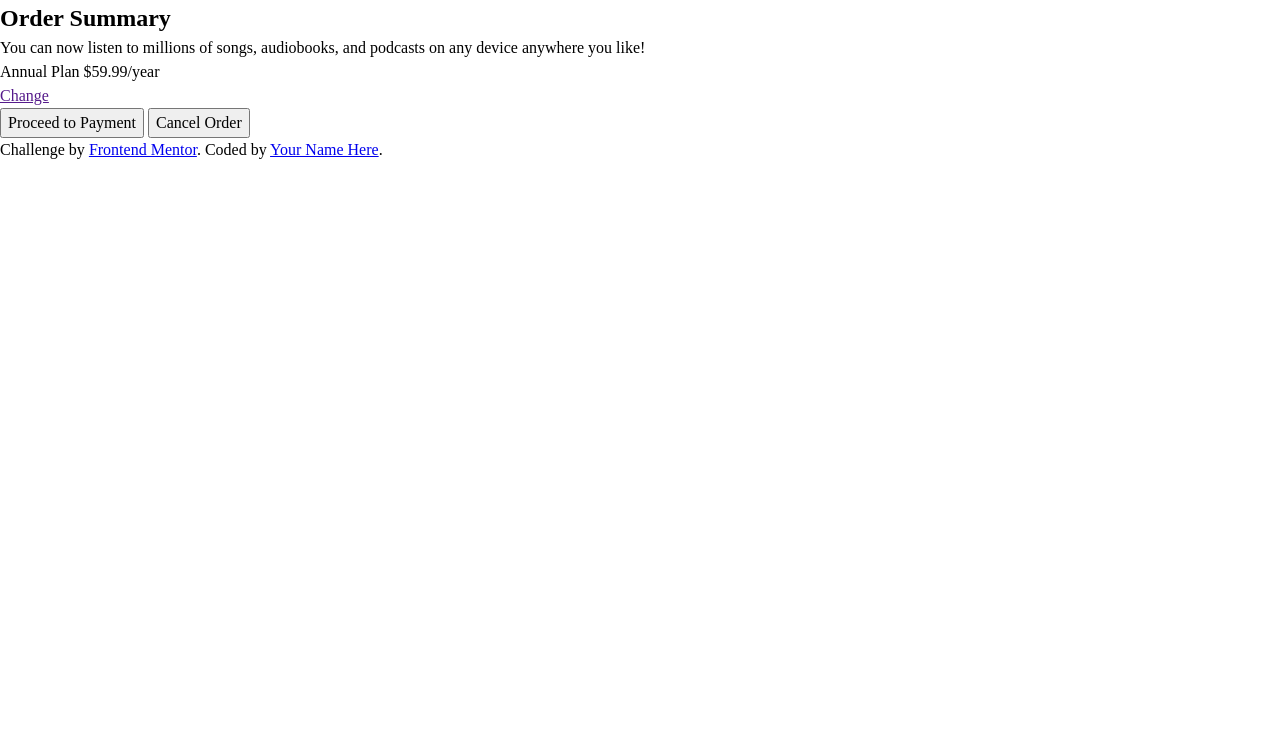
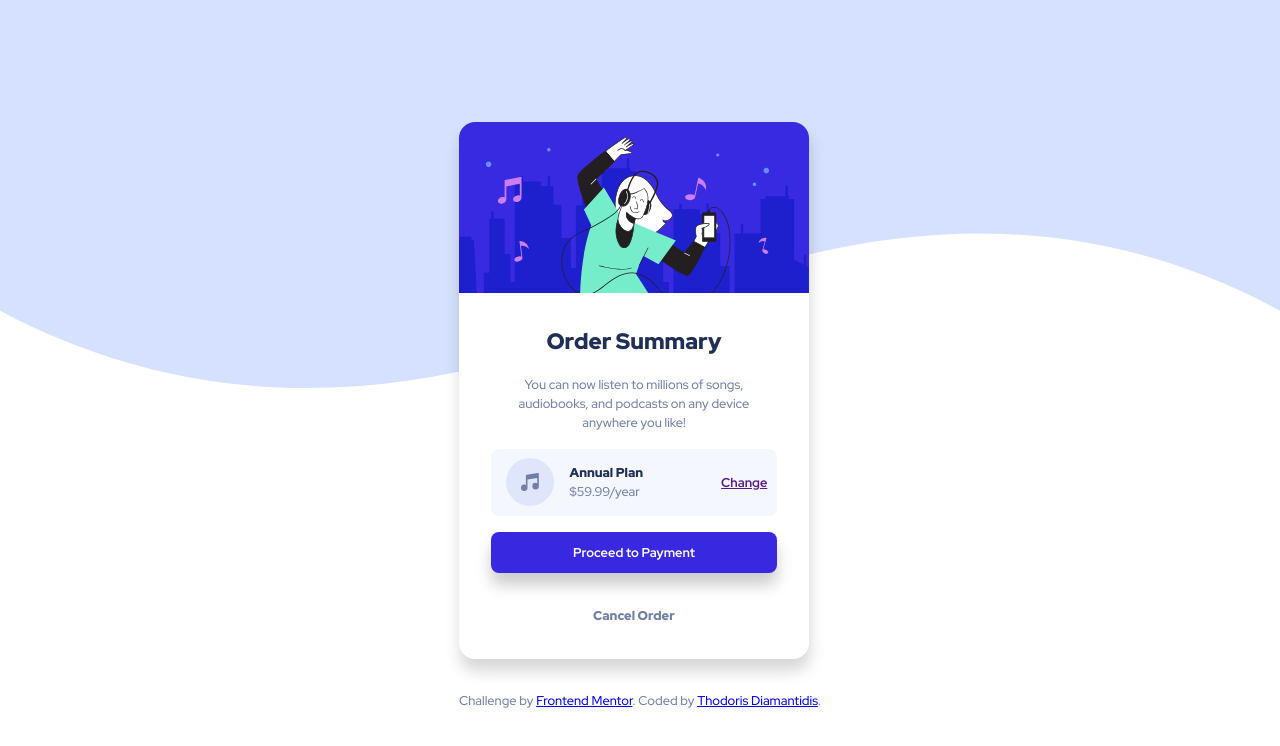
Before and after one commit to Thodoris-Diamantidis/order-summary-component, a plain HTML site: page index.html in a window 1280 px wide. Drawn offline with Linux system fonts and the light colour scheme.

Commit message:
finished with styling

```diff
--- a/index.html
+++ b/index.html
@@ -25,17 +25,31 @@
   <body>
     <main>
       <article class="order">
-        <h1 order__title>Order Summary</h1>
-        <p class="order__descr">
-          You can now listen to millions of songs, audiobooks, and podcasts on
-          any device anywhere you like!
-        </p>
-        <div class="order_plan">
-          <div class="order_plandetails">Annual Plan $59.99/year</div>
-          <a href="">Change</a>
+        <img
+          class="order__img"
+          src="./images/illustration-hero.svg"
+          alt="illustration-hero image"
+        />
+        <div class="order__content">
+          <h1 class="order__title">Order Summary</h1>
+          <p class="order__descr">
+            You can now listen to millions of songs, audiobooks, and podcasts on
+            any device anywhere you like!
+          </p>
+          <div class="order__plan">
+            <img
+              class="order__icon"
+              src="./images/icon-music.svg"
+              alt="An icon of a note"
+            />
+            <div class="order__plandetails">
+              <span>Annual Plan</span> $59.99/year
+            </div>
+            <a href="">Change</a>
+          </div>
+          <button class="btn__proceed">Proceed to Payment</button>
+          <button class="btn__cancel">Cancel Order</button>
         </div>
-        <button class="button">Proceed to Payment</button>
-        <button class="button">Cancel Order</button>
       </article>
     </main>
 
@@ -43,7 +57,12 @@
       Challenge by
       <a href="https://www.frontendmentor.io?ref=challenge" target="_blank"
         >Frontend Mentor</a
-      >. Coded by <a href="#">Your Name Here</a>.
+      >. Coded by
+      <a
+        href="https://thodoris-diamantidis-portfolio.netlify.app/"
+        target="_blank"
+        >Thodoris Diamantidis</a
+      >.
     </div>
   </body>
 </html>
--- a/style.css
+++ b/style.css
@@ -3,9 +3,12 @@
   --clr-primary-paleblue-200: hsl(225, 100%, 94%);
   --clr-primary-brightblue-600: hsl(245, 75%, 52%);
 
+  --clr-primary-brightblue-200: hsla(245, 68%, 52%, 0.7);
+
   --clr-neutral-paleblue-100: hsl(225, 100%, 98%);
   --clr-neutral-desaturatedblue-300: hsl(224, 23%, 55%);
   --clr-neutral-darkblue-700: hsl(223, 47%, 23%);
+  --clr-neutral-white-100: hsl(0, 0%, 100%);
 
   /* Font Family */
   --ff-base: "Red Hat Display", sans-serif;
@@ -80,3 +83,129 @@ h5,
 h6 {
   overflow-wrap: break-word;
 }
+
+/* Attribution */
+.attribution {
+  margin-top: 2rem;
+}
+
+/* General Styling */
+body {
+  font-family: var(--ff-base);
+  font-weight: var(--fw-regular);
+  font-size: 0.9rem;
+  color: var(--clr-neutral-desaturatedblue-300);
+
+  background-image: url("./images/pattern-background-mobile.svg");
+  background-size: contain;
+  object-fit: fill;
+  background-repeat: no-repeat;
+
+  min-height: 100dvh;
+  display: grid;
+  place-content: center;
+  margin: 1rem;
+}
+
+/* When screensize is bigger than 600 change bg-image */
+@media (min-width: 600px) {
+  body {
+    background-image: url("./images/pattern-background-desktop.svg");
+    font-size: 0.8rem;
+  }
+}
+
+/* Button */
+.btn__proceed {
+  cursor: pointer;
+  background-color: var(--clr-primary-brightblue-600);
+  border: none;
+  padding: 0.7rem;
+  color: var(--clr-neutral-white-100);
+  border-radius: 0.5rem;
+  box-shadow: 0px 12px 15px 0 rgba(0 0 0/20%);
+  font-weight: var(--fw-bold);
+  margin-bottom: 1rem;
+}
+
+/* On hover/focus effect */
+.btn__proceed:is(:hover, :focus) {
+  background-color: var(--clr-primary-brightblue-200);
+}
+
+.btn__cancel {
+  cursor: pointer;
+  background-color: transparent;
+  border: none;
+  font-weight: var(--fw-extrabold);
+  color: var(--clr-neutral-desaturatedblue-300);
+}
+
+/* On hover/focus effect */
+.btn__cancel:is(:hover, :focus) {
+  color: black;
+}
+
+/* Order styling */
+.order {
+  --content-padding: 2rem;
+  --content-spacing: 1rem;
+
+  display: grid;
+  background-color: var(--clr-neutral-white-100);
+  border-radius: 1rem;
+  max-width: 350px;
+
+  box-shadow: 1px 12px 15px 0px rgba(0 0 0/ 16%);
+}
+
+.order__img {
+  border-top-left-radius: 1rem;
+  border-top-right-radius: 1rem;
+}
+
+.order__content {
+  padding: var(--content-padding);
+  display: grid;
+  gap: var(--content-spacing);
+  overflow: hidden;
+}
+
+.order__title {
+  color: var(--clr-neutral-darkblue-700);
+  text-align: center;
+  font-size: 1.4rem;
+  font-weight: var(--fw-extrabold);
+}
+
+.order__descr {
+  text-align: center;
+}
+
+.order__plan {
+  display: flex;
+  justify-content: center;
+  align-items: center;
+  padding: 0.6rem;
+  gap: var(--content-spacing);
+  background-color: var(--clr-neutral-paleblue-100);
+  border-radius: 0.5rem;
+}
+
+.order__icon {
+  margin-left: 5px;
+}
+
+.order__plandetails > span {
+  color: var(--clr-neutral-darkblue-700);
+  font-weight: var(--fw-extrabold);
+}
+
+.order__plan > a {
+  font-weight: var(--fw-bold);
+  margin-left: 2px;
+}
+
+.order__plan > a:hover {
+  text-decoration: none;
+}
```
